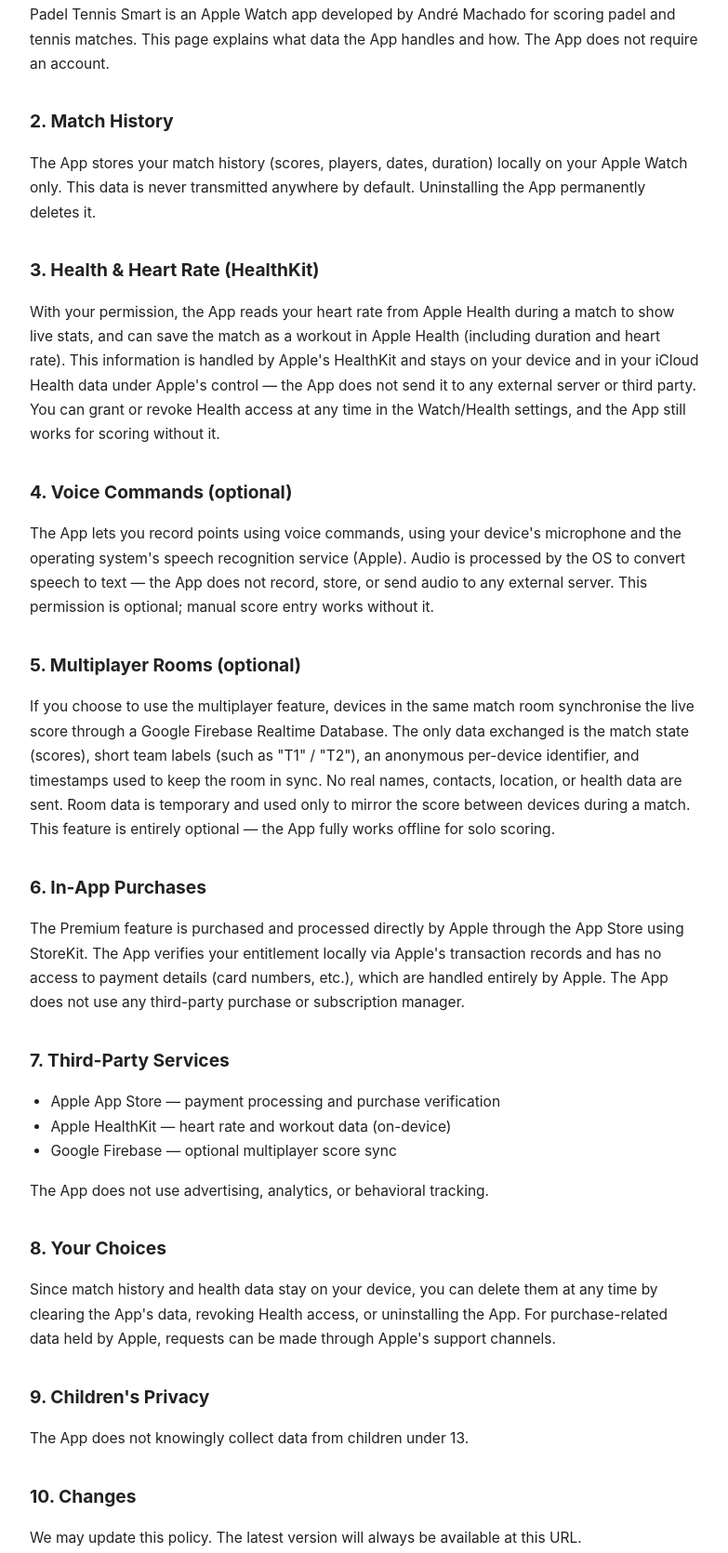
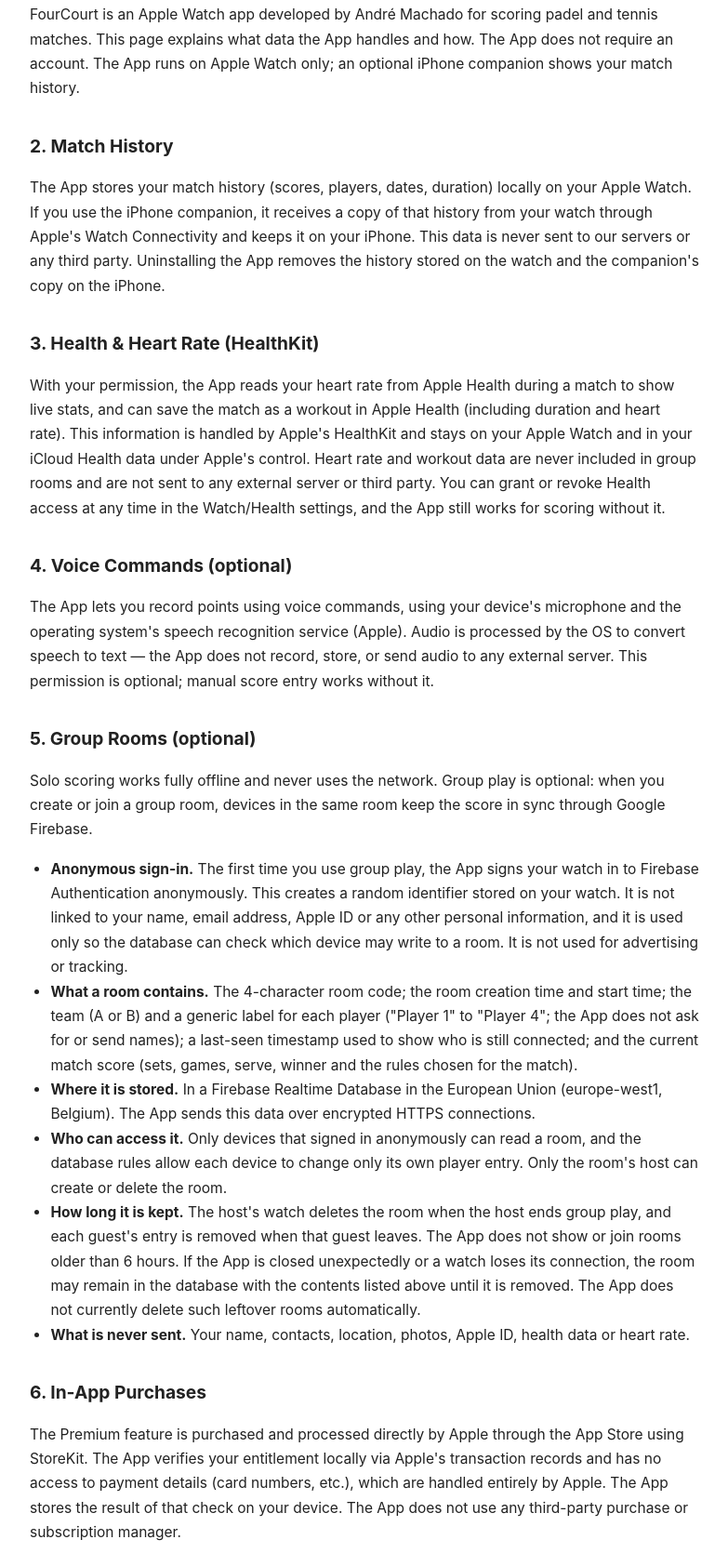
Before and after one commit to Axecb6/axecb6.github.io, a plain HTML site: page padel-tennis-smart/privacy/index.html in a window 1280 px wide. Shown: the part 212-1882 px from the top of the page at 93% size, without its empty margins (248-1031 px from the left). Drawn offline with Linux system fonts and the light colour scheme.

Commit message:
Política de privacidade FourCourt 1.1: nome, só relógio, salas de grupo (ID anónimo, dados da sala, retenção)
Co-Authored-By: Claude Haiku 5.5 <noreply@anthropic.com>

```diff
--- a/padel-tennis-smart/privacy/index.html
+++ b/padel-tennis-smart/privacy/index.html
@@ -3,7 +3,7 @@
 <head>
 <meta charset="UTF-8">
 <meta name="viewport" content="width=device-width, initial-scale=1.0">
-<title>Privacy Policy — Padel Tennis Smart</title>
+<title>Privacy Policy — FourCourt</title>
 <style>
   body { font-family: -apple-system, BlinkMacSystemFont, 'Segoe UI', sans-serif; max-width: 720px; margin: 40px auto; padding: 0 20px; color: #222; line-height: 1.7; }
   h1 { font-size: 1.8rem; } h2 { font-size: 1.2rem; margin-top: 2rem; }
@@ -13,36 +13,45 @@
 </head>
 <body>
 <h1>Privacy Policy</h1>
-<p><strong>Padel Tennis Smart</strong> — Last updated: July 2026</p>
+<p><strong>FourCourt</strong> (formerly Padel Tennis Smart) — Last updated: November 2026</p>
 
 <h2>1. Overview</h2>
-<p>Padel Tennis Smart is an Apple Watch app developed by André Machado for scoring padel and tennis matches. This page explains what data the App handles and how. The App does not require an account.</p>
+<p>FourCourt is an Apple Watch app developed by André Machado for scoring padel and tennis matches. This page explains what data the App handles and how. The App does not require an account. The App runs on Apple Watch only; an optional iPhone companion shows your match history.</p>
 
 <h2>2. Match History</h2>
-<p>The App stores your match history (scores, players, dates, duration) locally on your Apple Watch only. This data is never transmitted anywhere by default. Uninstalling the App permanently deletes it.</p>
+<p>The App stores your match history (scores, players, dates, duration) locally on your Apple Watch. If you use the iPhone companion, it receives a copy of that history from your watch through Apple's Watch Connectivity and keeps it on your iPhone. This data is never sent to our servers or any third party. Uninstalling the App removes the history stored on the watch and the companion's copy on the iPhone.</p>
 
 <h2>3. Health &amp; Heart Rate (HealthKit)</h2>
-<p>With your permission, the App reads your heart rate from Apple Health during a match to show live stats, and can save the match as a workout in Apple Health (including duration and heart rate). This information is handled by Apple's HealthKit and stays on your device and in your iCloud Health data under Apple's control — the App does not send it to any external server or third party. You can grant or revoke Health access at any time in the Watch/Health settings, and the App still works for scoring without it.</p>
+<p>With your permission, the App reads your heart rate from Apple Health during a match to show live stats, and can save the match as a workout in Apple Health (including duration and heart rate). This information is handled by Apple's HealthKit and stays on your Apple Watch and in your iCloud Health data under Apple's control. Heart rate and workout data are never included in group rooms and are not sent to any external server or third party. You can grant or revoke Health access at any time in the Watch/Health settings, and the App still works for scoring without it.</p>
 
 <h2>4. Voice Commands (optional)</h2>
 <p>The App lets you record points using voice commands, using your device's microphone and the operating system's speech recognition service (Apple). Audio is processed by the OS to convert speech to text — the App does not record, store, or send audio to any external server. This permission is optional; manual score entry works without it.</p>
 
-<h2>5. Multiplayer Rooms (optional)</h2>
-<p>If you choose to use the multiplayer feature, devices in the same match room synchronise the live score through a Google Firebase Realtime Database. The only data exchanged is the match state (scores), short team labels (such as "T1" / "T2"), an anonymous per-device identifier, and timestamps used to keep the room in sync. No real names, contacts, location, or health data are sent. Room data is temporary and used only to mirror the score between devices during a match. This feature is entirely optional — the App fully works offline for solo scoring.</p>
+<h2>5. Group Rooms (optional)</h2>
+<p>Solo scoring works fully offline and never uses the network. Group play is optional: when you create or join a group room, devices in the same room keep the score in sync through Google Firebase.</p>
+<ul>
+  <li><strong>Anonymous sign-in.</strong> The first time you use group play, the App signs your watch in to Firebase Authentication anonymously. This creates a random identifier stored on your watch. It is not linked to your name, email address, Apple ID or any other personal information, and it is used only so the database can check which device may write to a room. It is not used for advertising or tracking.</li>
+  <li><strong>What a room contains.</strong> The 4-character room code; the room creation time and start time; the team (A or B) and a generic label for each player ("Player 1" to "Player 4"; the App does not ask for or send names); a last-seen timestamp used to show who is still connected; and the current match score (sets, games, serve, winner and the rules chosen for the match).</li>
+  <li><strong>Where it is stored.</strong> In a Firebase Realtime Database in the European Union (europe-west1, Belgium). The App sends this data over encrypted HTTPS connections.</li>
+  <li><strong>Who can access it.</strong> Only devices that signed in anonymously can read a room, and the database rules allow each device to change only its own player entry. Only the room's host can create or delete the room.</li>
+  <li><strong>How long it is kept.</strong> The host's watch deletes the room when the host ends group play, and each guest's entry is removed when that guest leaves. The App does not show or join rooms older than 6 hours. If the App is closed unexpectedly or a watch loses its connection, the room may remain in the database with the contents listed above until it is removed. The App does not currently delete such leftover rooms automatically.</li>
+  <li><strong>What is never sent.</strong> Your name, contacts, location, photos, Apple ID, health data or heart rate.</li>
+</ul>
 
 <h2>6. In-App Purchases</h2>
-<p>The Premium feature is purchased and processed directly by Apple through the App Store using StoreKit. The App verifies your entitlement locally via Apple's transaction records and has no access to payment details (card numbers, etc.), which are handled entirely by Apple. The App does not use any third-party purchase or subscription manager.</p>
+<p>The Premium feature is purchased and processed directly by Apple through the App Store using StoreKit. The App verifies your entitlement locally via Apple's transaction records and has no access to payment details (card numbers, etc.), which are handled entirely by Apple. The App stores the result of that check on your device. The App does not use any third-party purchase or subscription manager.</p>
 
 <h2>7. Third-Party Services</h2>
 <ul>
   <li>Apple App Store — payment processing and purchase verification</li>
   <li>Apple HealthKit — heart rate and workout data (on-device)</li>
-  <li>Google Firebase — optional multiplayer score sync</li>
+  <li>Apple speech recognition — voice commands, when enabled</li>
+  <li>Google Firebase (Authentication and Realtime Database) — anonymous sign-in and score sync for group rooms only. Google, as the operator of Firebase, may process the IP address of each request. See <a href="https://firebase.google.com/support/privacy">firebase.google.com/support/privacy</a>.</li>
 </ul>
 <p>The App does not use advertising, analytics, or behavioral tracking.</p>
 
 <h2>8. Your Choices</h2>
-<p>Since match history and health data stay on your device, you can delete them at any time by clearing the App's data, revoking Health access, or uninstalling the App. For purchase-related data held by Apple, requests can be made through Apple's support channels.</p>
+<p>Match history and Health data stay on your devices, so you can delete them at any time by clearing the App's data, revoking Health access, or uninstalling the App. You can leave a group room at any time from the App. The App has no account, so there is nothing to close. Because the anonymous Firebase identifier is not linked to you, it cannot be matched to you; it is not removed automatically when you uninstall the App. For purchase-related data held by Apple, requests can be made through Apple's support channels.</p>
 
 <h2>9. Children's Privacy</h2>
 <p>The App does not knowingly collect data from children under 13.</p>
```
